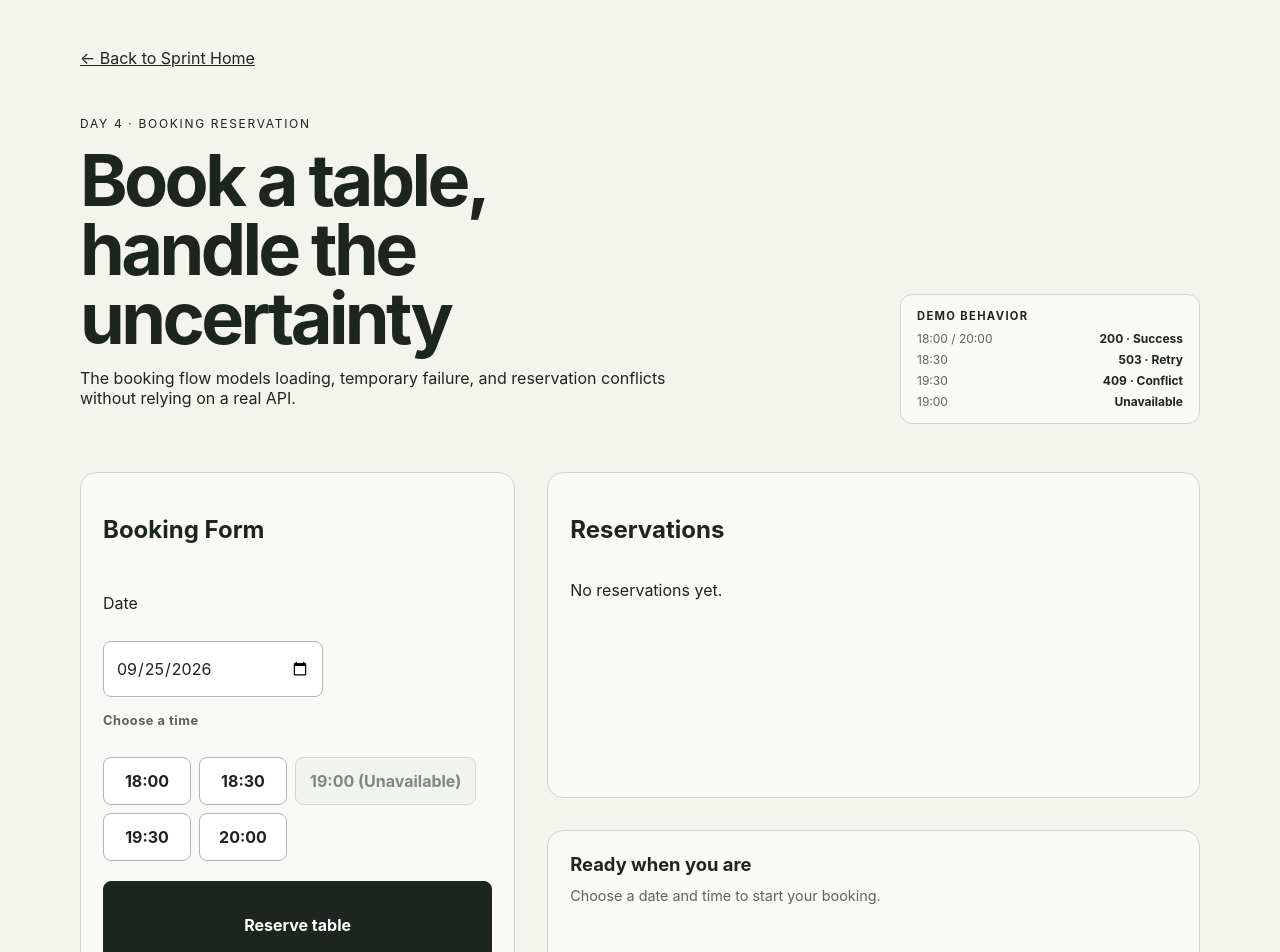
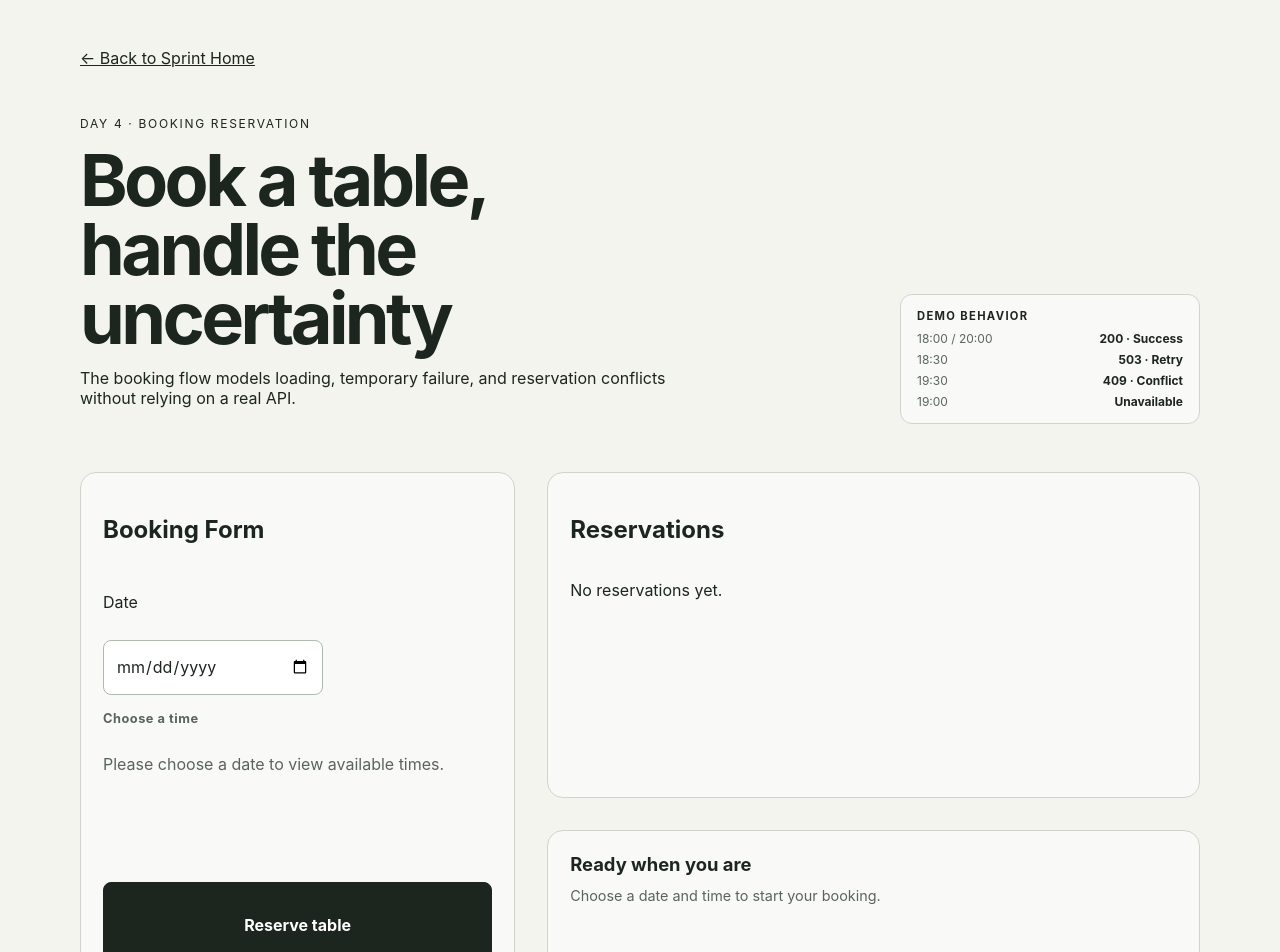
Before and after one commit to stuartchendev/7-day-frontend-production-sprint, a React (Vite) app: page /day-4 in a window 1280 px wide. Shown: the top 952 px of the page. Built offline with nearby package versions, Linux system fonts and the light colour scheme.

Commit message:
feat(day-4): connect availability adapter to booking flow

```diff
--- a/src/days/day-4/DayFourPage.tsx
+++ b/src/days/day-4/DayFourPage.tsx
@@ -2,17 +2,9 @@ import { useReducer, useState } from 'react'
 import { bookingReducer } from './booking/bookingReducer'
 import { initialBookingState } from './booking/type'
 import { reserveTable } from './booking/bookingAdapter'
+import { getAvailability } from './booking/availabilityAdapter'
 import { Link } from 'react-router-dom'
 import "./day-four.css"
-
-// test value
-const slots = [
-    { time: '18:00', available: true },
-    { time: '18:30', available: true },
-    { time: '19:00', available: false },
-    { time: '19:30', available: true },
-    { time: '20:00', available: true },
-]
 
 export function getTodayDate() {
     const today = new Date()
@@ -55,9 +47,21 @@ export function DayFourPage() {
         handleReserve()
     }
 
-    const handleDateChange = (date: string) => {
+    const handleDateChange = async (date: string) => {
         dispatch({ type: 'select-date', date })
         setUnavailableSlots([])
+
+        if (!date) {
+            return
+        }
+
+
+        const availability = await getAvailability(date)
+
+        dispatch({
+            type: 'availability-loaded',
+            availability,
+        })
     }
 
     const handleReserve = async () => {
@@ -148,16 +152,22 @@ export function DayFourPage() {
                         value={selectedDate}
                         onChange={(event) => handleDateChange(event.target.value)}
                     />
-                    {!selectedDate && (
-                        <p className="booking_form__error">
-                            Please choose a date.
-                        </p>
-                    )}
                     <p className="booking_form__label">
                         Choose a time
                     </p>
                     <div className='booking_form__slot-layout'>
-                        {slots.map((slot) => {
+                        {!selectedDate && (
+                            <p className="booking_form__slot-message">
+                                Please choose a date to view available times.
+                            </p>
+                        )}
+
+                        {selectedDate && !state.availability && (
+                            <p className="booking_form__slot-message">
+                                Loading available times…
+                            </p>
+                        )}
+                        {state.availability?.slots.map((slot) => {
                             const isReserved = state.reservations.some(
                                 (reservation) =>
                                     reservation.date === selectedDate &&
--- a/src/days/day-4/booking/bookingReducer.ts
+++ b/src/days/day-4/booking/bookingReducer.ts
@@ -5,6 +5,11 @@ export function bookingReducer(
     action: BookingAction,
 ): BookingState {
     switch (action.type) {
+        case 'availability-loaded':
+            return {
+                ...state,
+                availability: action.availability,
+            }
         case 'reserve-start':
             return {
                 ...state,
@@ -38,6 +43,7 @@ export function bookingReducer(
                 selectedTime: null,
                 bookingStatus: 'idle',
                 confirmation: null,
+                availability: null,
             }
         case 'select-time':
             return {
--- a/src/days/day-4/booking/type.ts
+++ b/src/days/day-4/booking/type.ts
@@ -1,6 +1,3 @@
-import { getTodayDate } from "../DayFourPage"
-
-
 export type BookingStatus =
     | 'idle'
     | 'loading'
@@ -37,7 +34,7 @@ export type BookingState = {
 
 
 export const initialBookingState: BookingState = {
-    selectedDate: getTodayDate(),
+    selectedDate: '',
     selectedTime: null,
     availability: null,
     bookingStatus: 'idle',
@@ -82,4 +79,7 @@ export type BookingAction =
     }
     | {
         type: 'booking-reset'
+    } | {
+        type: 'availability-loaded'
+        availability: AvailabilitySnapshot
     }
--- a/src/days/day-4/day-four.css
+++ b/src/days/day-4/day-four.css
@@ -145,7 +145,10 @@
 .booking_form__slot-layout {
     display: flex;
     flex-wrap: wrap;
+    align-content: flex-start;
     gap: 8px;
+
+    height: 96px;
 }
 
 .booking_form__slot:hover:not(:disabled) {
```
